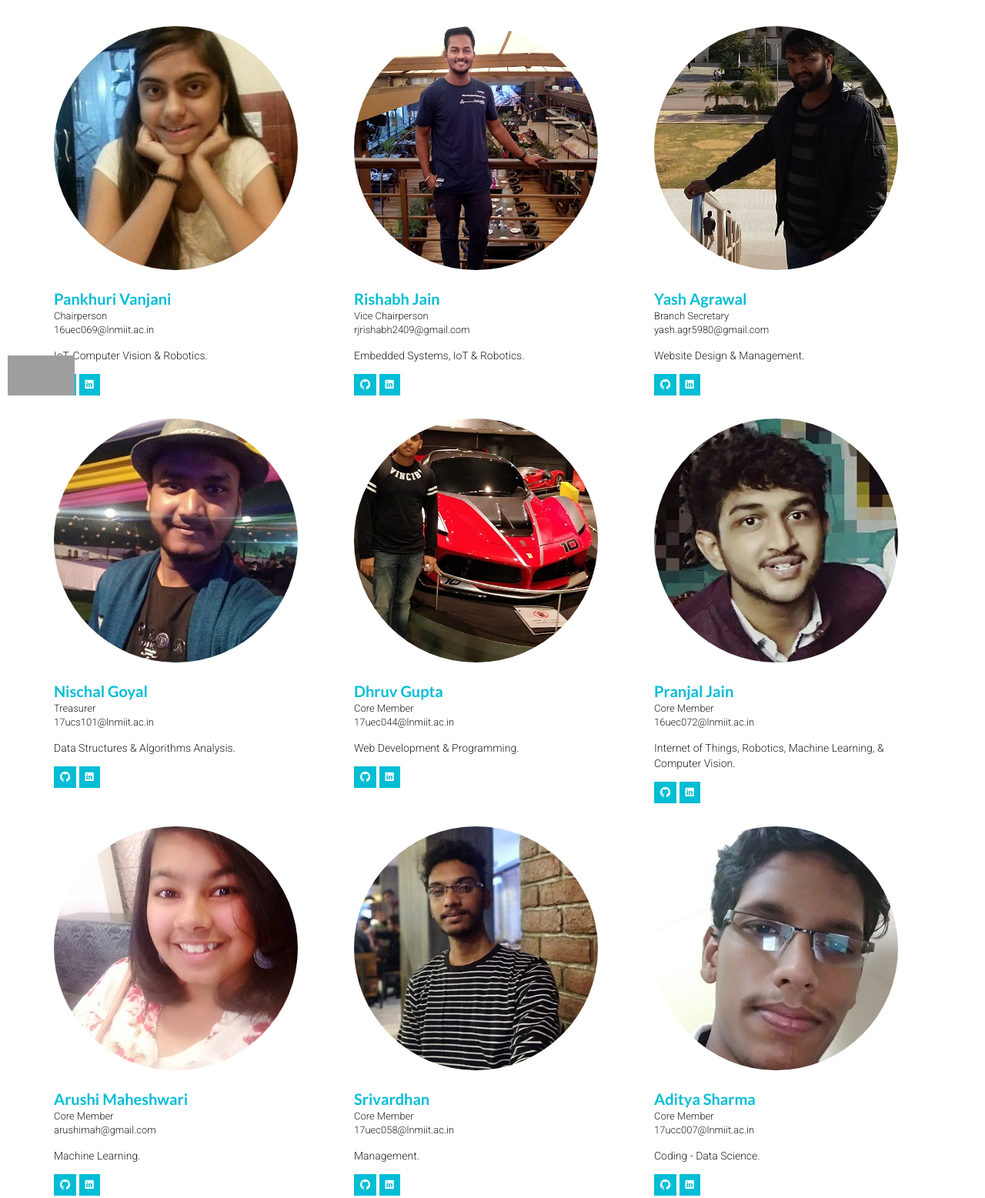
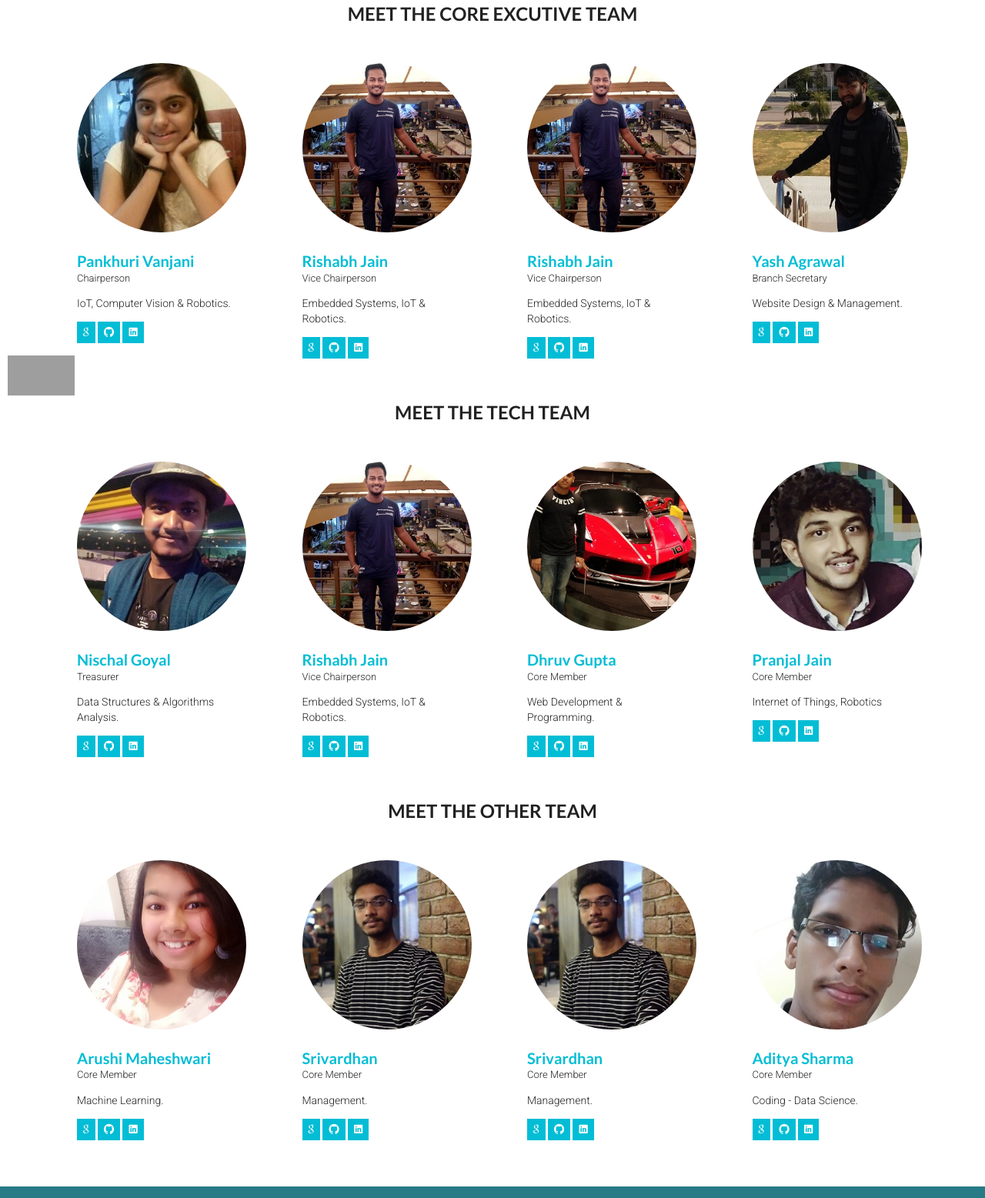
Before and after one commit to divyanshrastogi51/ieee-lnmiit-sb.github.io, a website: page team.html in a window 1280 px wide. Shown: the part 276-1833 px from the top of the page at 77% size. Drawn offline with nearby package versions, Linux system fonts and the light colour scheme; grey boxes are pictures that could not be loaded; files whose address does not match are found by name; a web font is replaced by a local one.

Commit message:
Changes in team

```diff
--- a/css/main.css
+++ b/css/main.css
@@ -845,19 +845,23 @@ ul.social-icons li {
   color: #727272;
 }
 #team {
-  margin: 50px 0;
+  margin: 30px;
+  margin-top: 50px;
 }
 .team-member {
+  margin: 30px;
   margin-top: 30px;
 }
 .team-member:hover .team-img img {
   opacity: .8;
 }
-.team-member .team-img {
+.team-member .team-img img {
   position: relative;
+  width:220px;height:220px
 }
 .team-member .team-img .team-pic {
   width: 100%;
+
 }
 .team-member .team_designation {
   font-size: 13px;
--- a/team.html
+++ b/team.html
@@ -145,27 +145,26 @@
                 </nav>
                 <!-- /main nav -->
             </div>
-        </header>
 
-        <nav id=i1 class="navbar nav-fill navbar-toggleable-sm bg-inverse navbar-inverse fixed-top fixed-top-2">
+    </header>
+        <!-- <nav id=i1 class="navbar nav-fill navbar-toggleable-sm bg-inverse navbar-inverse fixed-top fixed-top-2">
           <a href="http://www.ieee.org/?WT.mc_id=mn_ieee" class="navbar-brand">IEEE.org</a>
           <a href="http://ieeexplore.ieee.org/" class="navbar-brand">IEEE Xplore Digital Library</a>
           <a href="http://standards.ieee.org/" class="navbar-brand">IEEE Standards</a>
           <a href="http://spectrum.ieee.org/" class="navbar-brand">IEEE Spectrum</a>
           <a href="http://www.ieee.org/sitemap.html?WT.mc_id=mn_smap" class="navbar-brand">More Sites</a>
-      </nav>
+      </nav> -->
 
         <!--
         ==================================================
             Global Page Section Start
         ================================================== -->
-        <section class="global-page-header">
+        <section class="global-page-header" style="margin-top:120px;">
             <div class="container">
                 <div class="row">
-                    <div class="col-md-12">
+                    <div class="col-md-12 col-sm-12 col-xs-12 col-12">
                         <div class="block">
                             <h2>LNMIIT Team</h2>
-
                         </div>
                     </div>
                 </div>
@@ -174,55 +173,77 @@
 
 
 
-
         <!--
         ==================================================
             Team Section Start
         ================================================== -->
         <section id="team">
-            <div class="container">
+            <div class="container" >
                 <div class="row">
-                    <h2 class="subtitle text-center">Meet The Team</h2>
+                    <h2 class="subtitle text-center">Meet The Core excutive Team</h2>
 
-                    <div class="col-md-4">
-                        <div class="team-member wow fadeInLeft" data-wow-duration="500ms" data-wow-delay=".9s">
-                            <div class="team-img">
+                    <div class="col-md-3 col-sm-6 col-6">
+                        <div class="team-member wow fadeInLeft " data-wow-duration="500ms" data-wow-delay=".9s">
+                            <div class="container1">
+                            <div class="team-img ">
                                 <img src="images/team/9.jpg" class="img-circle" alt="">
+
                             </div>
 
+
                             <h3 class="team_name">Pankhuri Vanjani</h3>
-                            <p class="team_designation">Chairperson <br>16uec069@lnmiit.ac.in</br></p>
+                            <p class="team_designation">Chairperson </p>
                             <p class="team_text">IoT, Computer Vision & Robotics.</p>
                             <p class="social-icons">
+                                <a href="https://github.com/IshitaParakh" target="_blank"><i class="ion-social-google-outline"></i></a>
                               <a href="https://github.com/IshitaParakh" target="_blank"><i class="ion-social-github"></i></a>
                               <a href="https://www.linkedin.com/in/pankhuri-vanjani-767283101/" target="_blank"><i class="ion-social-linkedin"></i></a>
                             </p>
                         </div>
                     </div>
-                    <div class="col-md-4">
+                </div>
+                    <div class="col-md-3 col-sm-6 col-6">
                         <div class="team-member wow fadeInLeft" data-wow-duration="500ms" data-wow-delay=".9s">
                             <div class="team-img">
                                 <img src="images/team/2.jpg" class="img-circle" alt="">
                             </div>
 
                             <h3 class="team_name">Rishabh Jain</h3>
-                            <p class="team_designation">Vice Chairperson <br>rjrishabh2409@gmail.com</br></p>
+                            <p class="team_designation">Vice Chairperson </p>
                             <p class="team_text">Embedded Systems, IoT & Robotics.</p>
                             <p class="social-icons">
+                                <a href="https://github.com/IshitaParakh" target="_blank"><i class="ion-social-google-outline"></i></a>
                               <a href="https://github.com/IshitaParakh" target="_blank"><i class="ion-social-github"></i></a>
                               <a href="https://www.linkedin.com/in/rishabh-jain2409/" target="_blank"><i class="ion-social-linkedin"></i></a>
                             </p>
                         </div>
                     </div>
-                    <div class="col-md-4">
+                    <div class="col-md-3 col-sm-6 col-6">
+                      <div class="team-member wow fadeInLeft" data-wow-duration="500ms" data-wow-delay=".9s">
+                          <div class="team-img">
+                              <img src="images/team/2.jpg" class="img-circle" alt="">
+                          </div>
+
+                          <h3 class="team_name">Rishabh Jain</h3>
+                          <p class="team_designation">Vice Chairperson </p>
+                          <p class="team_text">Embedded Systems, IoT & Robotics.</p>
+                          <p class="social-icons">
+                            <a href="https://github.com/IshitaParakh" target="_blank"><i class="ion-social-google-outline"></i></a>
+                            <a href="https://github.com/IshitaParakh" target="_blank"><i class="ion-social-github"></i></a>
+                            <a href="https://www.linkedin.com/in/rishabh-jain2409/" target="_blank"><i class="ion-social-linkedin"></i></a>
+                          </p>
+                      </div>
+                  </div>
+                    <div class="col-md-3 col-sm-6 col-6">
                         <div class="team-member wow fadeInLeft" data-wow-duration="500ms" data-wow-delay=".5s">
                             <div class="team-img">
                                 <img src="images/team/1.jpg" class="img-circle img-responsive" alt="">
                             </div>
                             <h3 class="team_name">Yash Agrawal</h3>
-                            <p class="team_designation">Branch Secretary <br>yash.agr5980@gmail.com</br></p>
+                            <p class="team_designation">Branch Secretary </p>
                             <p class="team_text">Website Design & Management.</p>
                             <p class="social-icons">
+                                <a href="https://github.com/IshitaParakh" target="_blank"><i class="ion-social-google-outline"></i></a>
                            		<a href="https://github.com/macbull" target="_blank"><i class="ion-social-github"></i></a>
                               	<a href="https://www.linkedin.com/in/yashagrawal5980/" target="_blank"><i class="ion-social-linkedin"></i></a>
                             </p>
@@ -230,92 +251,129 @@
                     </div>
 
 				</div>
-
+                <h2 class="subtitle text-center">Meet The Tech Team</h2>
                   <div class="row">
-                  <div class="col-md-4">
+                  <div class="col-md-3 col-sm-6 col-6">
                         <div class="team-member wow fadeInLeft" data-wow-duration="500ms" data-wow-delay=".9s">
                             <div class="team-img">
                                 <img src="images/team/3.jpg" class="img-circle" alt="">
                             </div>
 
                             <h3 class="team_name">Nischal Goyal</h3>
-                            <p class="team_designation">Treasurer <br>17ucs101@lnmiit.ac.in</br></p>
+                            <p class="team_designation">Treasurer </p>
                             <p class="team_text">Data Structures & Algorithms Analysis.</p>
                             <p class="social-icons">
+                                <a href="https://github.com/IshitaParakh" target="_blank"><i class="ion-social-google-outline"></i></a>
                               <a href="https://github.com/IshitaParakh" target="_blank"><i class="ion-social-github"></i></a>
                               <a href="https://www.linkedin.com/in/nischal-goyal-620270146/" target="_blank"><i class="ion-social-linkedin"></i></a>
                             </p>
                         </div>
                     </div>
-                    <div class="col-md-4">
+                    <div class="col-md-3 col-sm-6 col-6">
+                      <div class="team-member wow fadeInLeft" data-wow-duration="500ms" data-wow-delay=".9s">
+                          <div class="team-img">
+                              <img src="images/team/2.jpg" class="img-circle" alt="">
+                          </div>
+
+                          <h3 class="team_name">Rishabh Jain</h3>
+                          <p class="team_designation">Vice Chairperson </p>
+                          <p class="team_text">Embedded Systems, IoT & Robotics.</p>
+                          <p class="social-icons">
+                            <a href="https://github.com/IshitaParakh" target="_blank"><i class="ion-social-google-outline"></i></a>
+                            <a href="https://github.com/IshitaParakh" target="_blank"><i class="ion-social-github"></i></a>
+                            <a href="https://www.linkedin.com/in/rishabh-jain2409/" target="_blank"><i class="ion-social-linkedin"></i></a>
+                          </p>
+                      </div>
+                  </div>
+                    <div class="col-md-3 col-sm-6 col-6">
                         <div class="team-member wow fadeInLeft" data-wow-duration="500ms" data-wow-delay=".3s">
                             <div class="team-img">
                                 <img src="images/team/4.jpg" class="img-circle" alt="">
                             </div>
                             <h3 class="team_name">Dhruv Gupta</h3>
-                            <p class="team_designation">Core Member <br>17uec044@lnmiit.ac.in</br></p>
+                            <p class="team_designation">Core Member </p>
                             <p class="team_text">Web Development & Programming.</p>
                             <p class="social-icons">
+                                <a href="https://github.com/IshitaParakh" target="_blank"><i class="ion-social-google-outline"></i></a>
                                 <a href="https://github.com/IshitaParakh" target="_blank"><i class="ion-social-github"></i></a>
                               <a href="https://www.linkedin.com/in/dhruvgupta14/" target="_blank"><i class="ion-social-linkedin"></i></a>
                             </p>
                         </div>
                     </div>
-                    <div class="col-md-4">
+                    <div class="col-md-3 col-sm-6 col-6">
                         <div class="team-member wow fadeInLeft" data-wow-duration="500ms" data-wow-delay=".5s">
                             <div class="team-img">
                                 <img src="images/team/5.jpg" class="img-circle" alt="">
                             </div>
                             <h3 class="team_name">Pranjal Jain</h3>
-                            <p class="team_designation">Core Member <br>16uec072@lnmiit.ac.in</br></p>
-                            <p class="team_text">Internet of Things, Robotics, Machine Learning, & Computer Vision.</p>
+                            <p class="team_designation">Core Member </p>
+                            <p class="team_text">Internet of Things, Robotics</p>
                             <p class="social-icons">
+                                <a href="https://github.com/IshitaParakh" target="_blank"><i class="ion-social-google-outline"></i></a>
                               <a href="https://github.com/IshitaParakh" target="_blank"><i class="ion-social-github"></i></a>
                               <a href="https://www.linkedin.com/in/iam-pranjal-jain/" target="_blank"><i class="ion-social-linkedin"></i></a>
                             </p>
                         </div>
                     </div>
                 </div>
-
+                <h2 class="subtitle text-center">Meet The other Team</h2>
                   <div class="row">
-                    <div class="col-md-4">
+                    <div class="col-md-3 col-sm-6 col-6">
                         <div class="team-member wow fadeInLeft" data-wow-duration="500ms" data-wow-delay=".3s">
                             <div class="team-img">
                                 <img src="images/team/7.jpg" class="img-circle" alt="">
                             </div>
 
                             <h3 class="team_name">Arushi Maheshwari</h3>
-                            <p class="team_designation">Core Member <br>arushimah@gmail.com</br></p>
+                            <p class="team_designation">Core Member </p>
                             <p class="team_text">Machine Learning. </p>
                             <p class="social-icons">
+                                <a href="https://github.com/IshitaParakh" target="_blank"><i class="ion-social-google-outline"></i></a>
                               <a href="https://github.com/IshitaParakh" target="_blank"><i class="ion-social-github"></i></a>
                               <a href="https://www.linkedin.com/in/arushi-maheshwari-781283152/" target="_blank"><i class="ion-social-linkedin"></i></a>
                             </p>
                         </div>
                     </div>
-                    <div class="col-md-4">
+                    <div class="col-md-3 col-sm-6 col-6">
                         <div class="team-member wow fadeInLeft" data-wow-duration="500ms" data-wow-delay=".9s">
                             <div class="team-img">
                                 <img src="images/team/8.jpg" class="img-circle" alt="">
                             </div>
                             <h3 class="team_name">Srivardhan</h3>
-                            <p class="team_designation">Core Member <br>17uec058@lnmiit.ac.in</br></p>
+                            <p class="team_designation">Core Member </p>
                             <p class="team_text">Management. </p>
                             <p class="social-icons">
+                                <a href="https://github.com/IshitaParakh" target="_blank"><i class="ion-social-google-outline"></i></a>
                               <a href="https://github.com/IshitaParakh" target="_blank"><i class="ion-social-github"></i></a>
                               <a href="https://www.linkedin.com/in/jaladi-srivardhan-b138b5183/" target="_blank"><i class="ion-social-linkedin"></i></a>
                             </p>
                         </div>
                     </div>
-                    <div class="col-md-4">
+                    <div class="col-md-3 col-sm-6 col-6">
+                      <div class="team-member wow fadeInLeft" data-wow-duration="500ms" data-wow-delay=".9s">
+                          <div class="team-img">
+                              <img src="images/team/8.jpg" class="img-circle" alt="">
+                          </div>
+                          <h3 class="team_name">Srivardhan</h3>
+                          <p class="team_designation">Core Member </p>
+                          <p class="team_text">Management. </p>
+                          <p class="social-icons">
+                            <a href="https://github.com/IshitaParakh" target="_blank"><i class="ion-social-google-outline"></i></a>
+                            <a href="https://github.com/IshitaParakh" target="_blank"><i class="ion-social-github"></i></a>
+                            <a href="https://www.linkedin.com/in/jaladi-srivardhan-b138b5183/" target="_blank"><i class="ion-social-linkedin"></i></a>
+                          </p>
+                      </div>
+                  </div>
+                    <div class="col-md-3 col-sm-6 col-6">
                         <div class="team-member wow fadeInLeft" data-wow-duration="500ms" data-wow-delay=".5s">
                             <div class="team-img">
                                 <img src="images/team/6.jpg" class="img-circle" alt="">
                             </div>
                             <h3 class="team_name">Aditya Sharma</h3>
-                            <p class="team_designation">Core Member <br>17ucc007@lnmiit.ac.in</br></p>
+                            <p class="team_designation">Core Member </p>
                             <p class="team_text">Coding - Data Science. </p>
                             <p class="social-icons">
+                                <a href="https://github.com/IshitaParakh" target="_blank"><i class="ion-social-google-outline"></i></a>
                               <a href="https://github.com/IshitaParakh" target="_blank"><i class="ion-social-github"></i></a>
                               <a href="https://www.linkedin.com/in/aditya-sharma-68422014b/" target="_blank"><i class="ion-social-linkedin"></i></a>
 
@@ -346,110 +404,5 @@
                 </div>
             </div>
         </section>
-          <!--
-       ==================================================
-       Footer Section Start
-       ================================================== -->
-       <!--  <footer id="footer">
-          <div class="container">
-            <div class="col-md-8">
-              <p>Designed and Developed by <a href="http://facebook.com/AvengedEndie">Nitin Prakash</a></p>
-            </div>
-            <div class="col-md-4">
-              <ul class="social">
-                <li>
-                  <a href="https://www.facebook.com/IEEE.LNMIIT/" class="Facebook">
-                        <i class="ion-social-facebook"></i>
-                      </a>
-                    </li>
-                    <li>
-                      <a href="https://twitter.com/LNMIIT_Jaipur" class="Twitter">
-                        <i class="ion-social-twitter"></i>
-                      </a>
-                    </li>
-                    <li>
-                      <a href="https://www.linkedin.com/company/ieee-sb-lnmiit/" class="Linkedin">
-                        <i class="ion-social-linkedin"></i>
-                      </a>
-                    </li>
-                    <li>
-                      <a href="https://github.com/IEEE-LNMIIT-SB">
-                        <i class="ion-social-github"></i>
-                      </a>
-                </li>
-              </ul>
-            </div>
-          </div>
-        </footer>  --><!-- /#footer -->
-        <!-- <a id="navb" href="#top-bar"></a>
-        <style type="text/css">
-                html   {
-                          scroll-behavior: smooth;
-                       }
-                #navb {
-                          display: none;
-                          background-color: #333;
-                          width: 50px;
-                          height: 50px;
-                          text-align: center;
-                          border-radius: 4px;
-                          margin: 30px;
-                          position: fixed;
-                          bottom: 30px;
-                          right: 30px;
-                          transition: background-color .3s,opacity .5s, visibility .5s;
-                          z-index: 1000;
-                          opacity: 50;
-
-                        }
-                #navb:hover
-                        {
-                          cursor: pointer;
-                          background-color: #696969;
-                        }
-                #navb:active
-                        {
-                          background-color: #555;
-                        }
-                #navb::after
-                        {
-                        content: "\f077";
-                        font-family: FontAwesome;
-                        font-weight: normal;
-                        font-style: normal;
-                        font-size: 2em;
-                        line-height: 50px;
-                        color: #fff;
-                        }
-
-        </style>
-        <script>
-
-            jQuery(document).ready(function() {
-
-              var btn = $('#navb');
-
-              $(window).scroll(function()
-               {
-                 if ($(window).scrollTop() > 300)
-                 {
-                  btn.fadeIn();
-                 }
-                 else
-                 {
-                  btn.fadeOut();
-                 }
-              });
-
-              btn.on('click', function(e) {
-                e.preventDefault();
-                $('html, body').animate({scrollTop:0}, '300');
-                return false;
-              });
-
-            });
-
-        </script> -->
-
     </body>
 </html>
```
